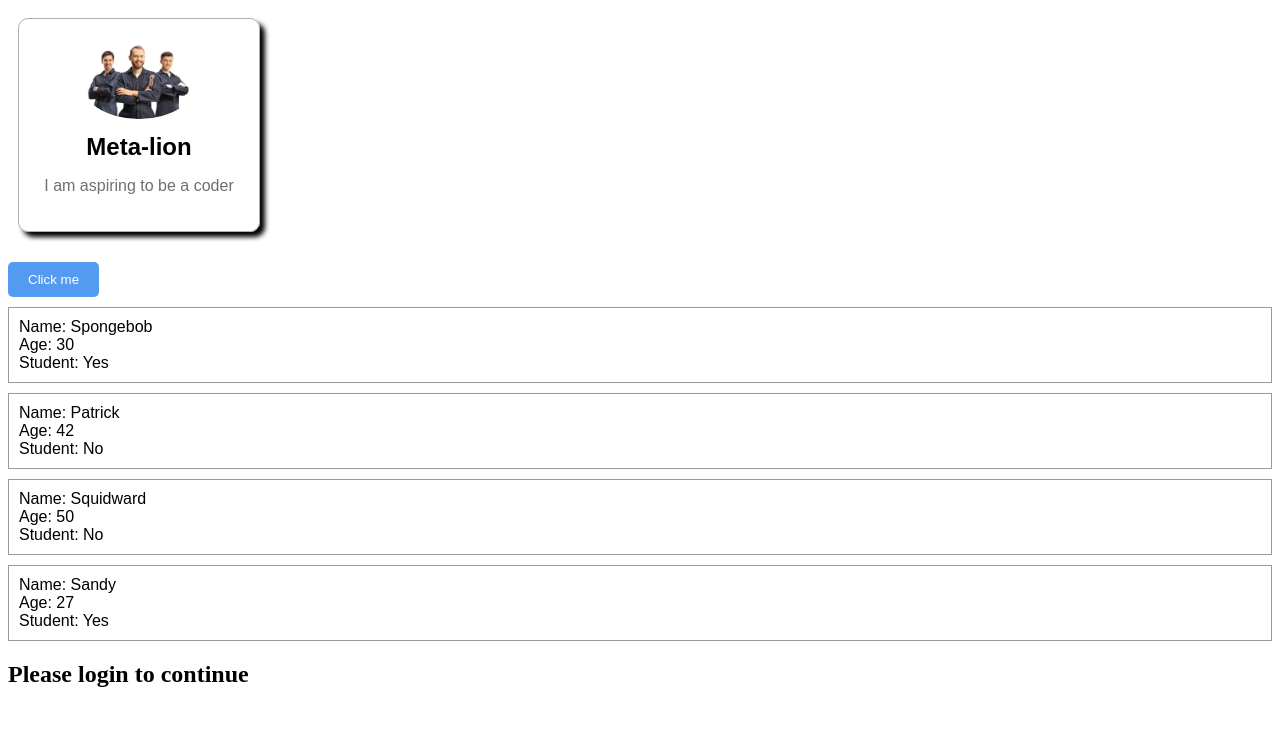
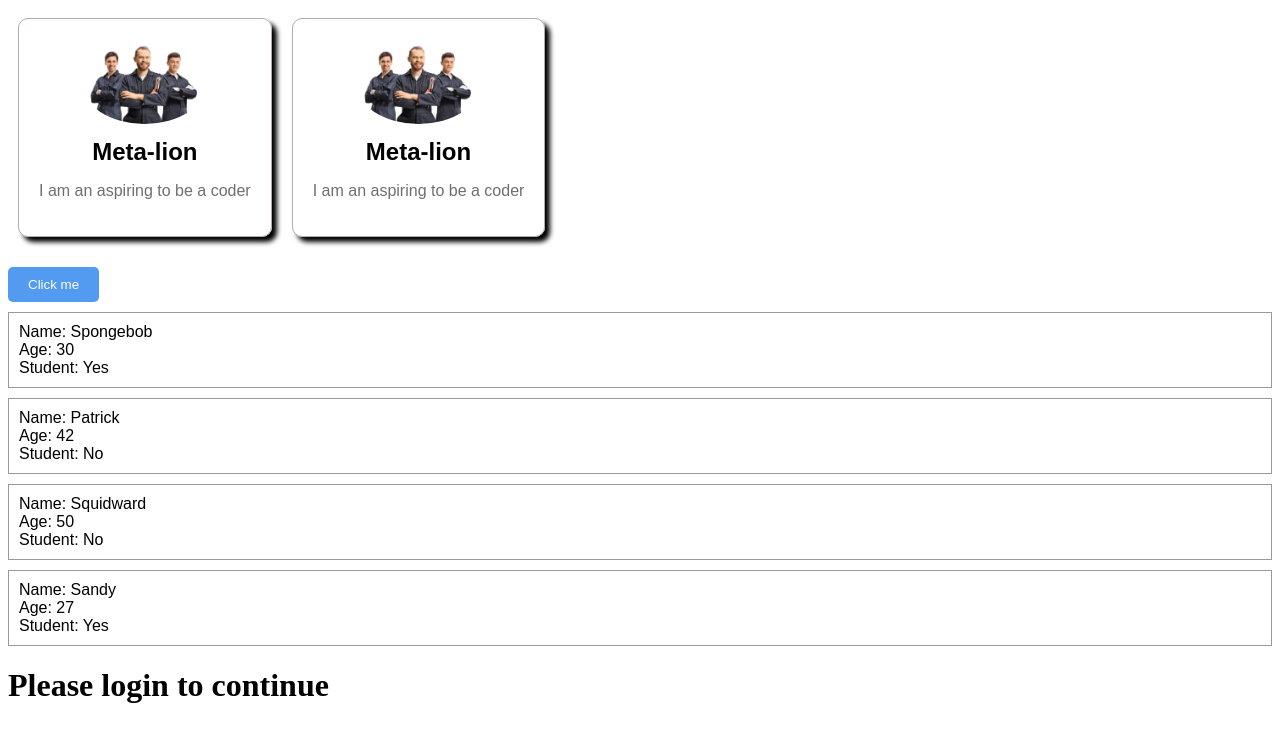
Before and after one commit to MetaDaniel/my-react-app, a React (Vite) app: page / in a window 1280 px wide. Shown: the top 742 px of the page. Built offline with nearby package versions, Linux system fonts and the light colour scheme.

Commit message:
version 2

```diff
--- a/src/App.jsx
+++ b/src/App.jsx
@@ -10,6 +10,7 @@ function App() {
     return(
       <>
       <Card/>
+      <Card/>
       <Button/>
 
       <Student name= "Spongebob" age= {30} isStudent={true}/>
@@ -17,7 +18,8 @@ function App() {
       <Student name= "Squidward" age={50} isStudent={false}/>
       <Student name= "Sandy" age={27} isStudent={true}/>
 
-      <UserGreeting isLogged={true} username = "Metalion"/>
+      <UserGreeting isLoggedIn ={false} userName ="Metalion"/>
+
 
       </>
     );
--- a/src/UserGreeting.jsx
+++ b/src/UserGreeting.jsx
@@ -1,12 +1,13 @@
+
+
 function UserGreeting(props) {
 
-        if(props.isLoggedIn){
-            return <h2> Welcome {props.username}</h2>
-        }else{
-            return <h2>
-                Please login to continue
-            </h2>
-        }
+      if(props.isLoggedIn){
+        return <h1>welcome {props.userName}</h1>
+      } else{
+        return <h1>Please login to continue </h1>
+      }
 
 }
+
 export default UserGreeting;
--- a/src/card.jsx
+++ b/src/card.jsx
@@ -5,7 +5,7 @@
         <div className="card">
             <img className="card-image" src={profilePic} alt="profile picture" />
             <h2 className="card-tittle">Meta-lion</h2>
-            <p className="text-class">I am aspiring to be a coder</p>
+            <p className="text-class">I am an aspiring to be a coder</p>
 
         </div>
     );
```
